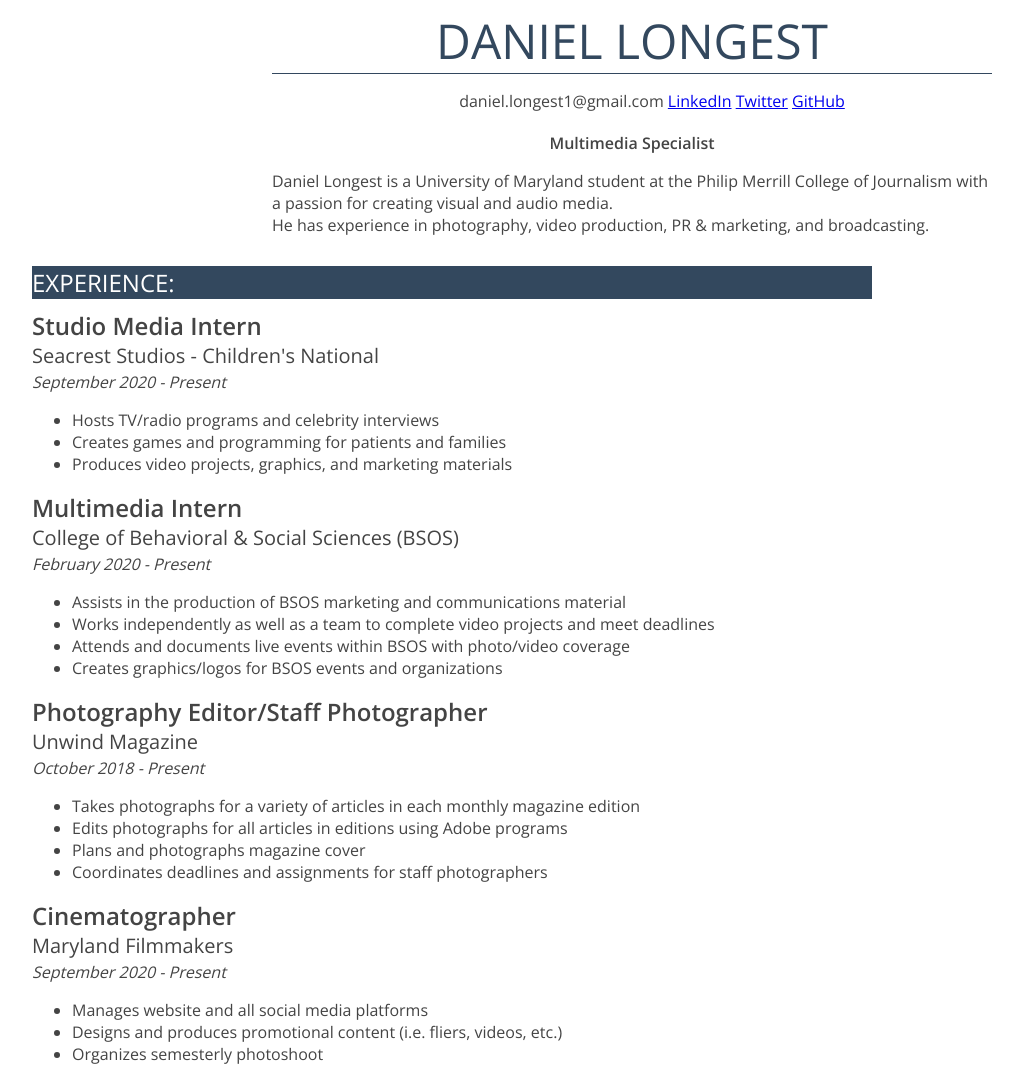
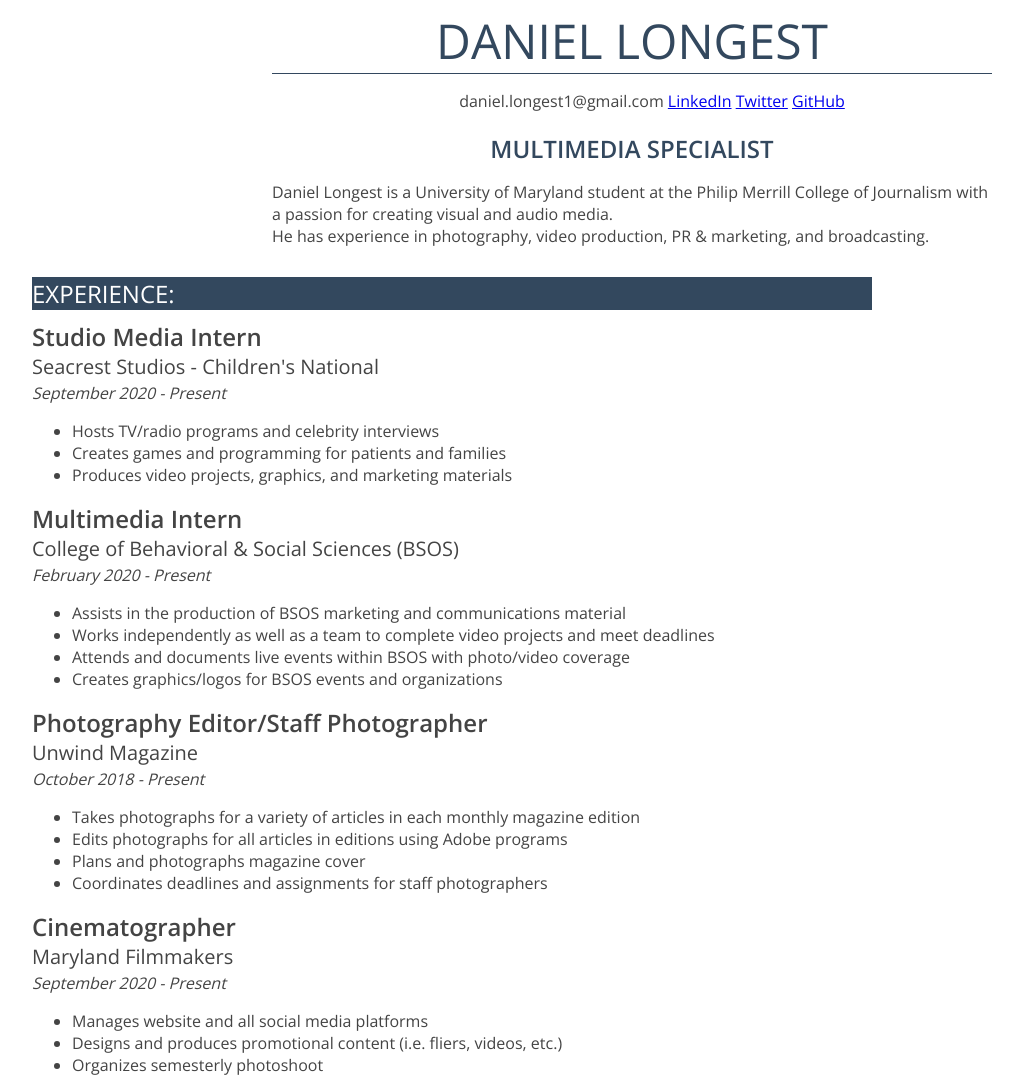
Before and after one commit to dlongest1/Daniel-Longest-Jour352, a plain HTML site: page resume-project/index.html in a window 1280 px wide. Shown: the top 1079 px of the page, without its empty margins (8-1026 px from the left). Drawn offline with nearby package versions, Linux system fonts and the light colour scheme.

Commit message:
Update style.css

```diff
--- a/resume-project/style.css
+++ b/resume-project/style.css
@@ -27,10 +27,16 @@ body {
 }
 
 /* overall position title */
-strong {
+#title {
   color: #33485e;
   text-transform: uppercase;
   font-size: 1.5em;
+  font-weight: 600;
+  text-align: center;
+  margin-top: 20px;
+  margin-left: 0;
+  margin-right: 0;
+  margin-bottom: 0;
 }
 
 /* section title */
@@ -102,15 +108,6 @@ strong {
   margin-bottom: 0;
 }
 
-#title {
-  font-weight: 600;
-  text-align: center;
-  margin-top: 20px;
-  margin-left: 0;
-  margin-right: 0;
-  margin-bottom: 0;
-}
-
 .top {
   width: 60%;
   margin: 0 auto;
```
